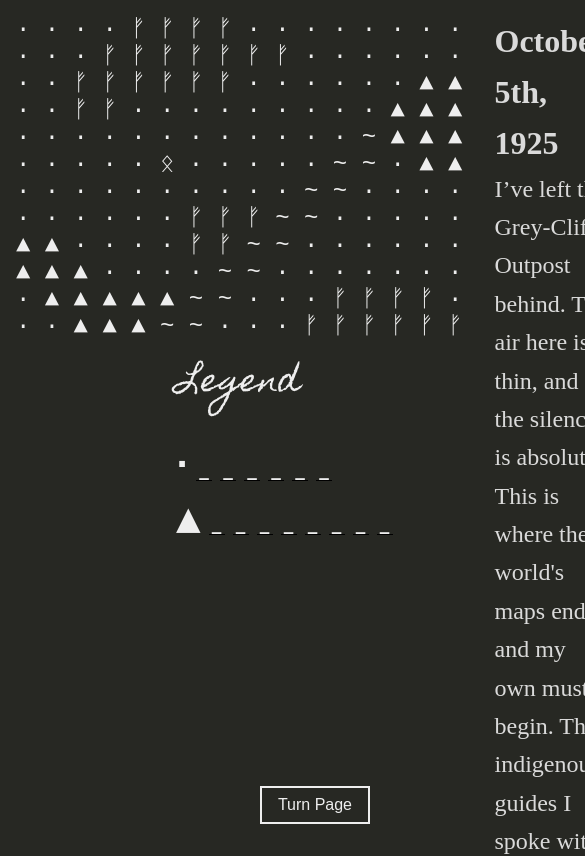
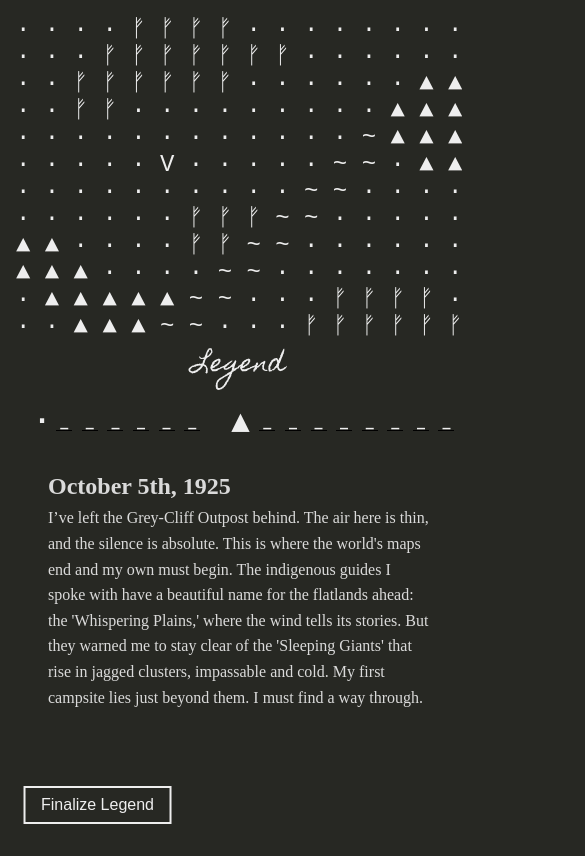
Before and after one commit to JaleneArmstrong/Alistair, a plain HTML site: page index.html in a window 390 px wide. Shown: the top 856 px of the page, 585 px wide, since content can reach past the window. Drawn offline with Linux system fonts and the light colour scheme.

Commit message:
feat: :sparkles: Introduction Text Input, Legend
A "finalize button" to check how the player did the legend before advancing has been implemented, refactored code and its logic as well

```diff
--- a/game.js
+++ b/game.js
@@ -11,7 +11,7 @@ const journalDates = {
   5: "October 15th, 1925",
   6: "October 17th, 1925",
   7: "October 19th, 1925",
-  // 8: "October 21st, 1925",
+  8: "October 21st, 1925",
 };
 
 const symbols = {
@@ -42,8 +42,8 @@ const pages = [
   },
   {
     num: 4,
-    entries: [7], // 8
-    solution: { P: "Plains", M: "Mountain", S: "Settlement" },
+    entries: [7, 8],
+    solution: { P: "Plains", M: "Mountain", V: "Village" },
   },
 ];
 
@@ -60,79 +60,41 @@ const pageData = pages.map((page) => ({
 async function textPopulatorInator(filePath, targetElementId) {
   try {
     const response = await fetch(filePath);
-    if (!response.ok) {
-      throw new Error(`Whomp Whomp: ${response.status}`);
-    }
-
+    if (!response.ok) throw new Error(`Whomp Whomp: ${response.status}`);
     const textContent = await response.text();
     const targetElement = document.getElementById(targetElementId);
-
-    if (targetElement) {
-      targetElement.textContent = textContent;
-    } else {
-      console.error(
-        `ERROR: Target Element With ID "${targetElementId}" Not Found!`
-      );
-    }
+    if (targetElement) targetElement.textContent = textContent;
   } catch (error) {
-    console.error(
-      `ERROR: Something Went Wrong While Fetching The File!`,
-      error
-    );
+    console.error("ERROR loading text:", error);
   }
 }
 
-function mapSymbolSwapperInator(mapString, symbolMap, ignoreChars = []) {
-  let swappedMap = "";
-  const lines = mapString.split("\n");
-
-  for (let i = 0; i < lines.length; i++) {
-    const line = lines[i];
-    let newLine = "";
-
-    for (let j = 0; j < line.length; j++) {
-      const char = line[j];
-      if (symbolMap[char] && !ignoreChars.includes(char)) {
-        newLine += symbolMap[char];
-      } else {
-        newLine += char;
-      }
-    }
-    swappedMap += newLine + (i < lines.length - 1 ? "\n" : "");
-  }
-  return swappedMap;
+function mapSymbolSwapperInator(mapString, symbolMap) {
+  return mapString
+    .split("\n")
+    .map((line) =>
+      [...line]
+        .map((char) => (symbolMap[char] ? symbolMap[char] : char))
+        .join("")
+    )
+    .join("\n");
 }
 
 async function swappedMapPopulatorInator(filePath, targetElementId, symbolMap) {
   try {
     const response = await fetch(filePath);
-    if (!response.ok) {
-      throw new Error(`Whomp Whomp: ${response.status}`);
-    }
-
+    if (!response.ok) throw new Error(`Whomp Whomp: ${response.status}`);
     const originalMap = await response.text();
     const swappedMap = mapSymbolSwapperInator(originalMap, symbolMap);
     const targetElement = document.getElementById(targetElementId);
-
-    if (targetElement) {
-      targetElement.textContent = swappedMap;
-    } else {
-      console.error(
-        `ERROR: Target Element With ID "${targetElementId}" Not Found!`
-      );
-    }
+    if (targetElement) targetElement.textContent = swappedMap;
   } catch (error) {
-    console.error(
-      `ERROR: Something Went Wrong While Fetching The File!`,
-      error
-    );
+    console.error("ERROR loading map:", error);
   }
 }
 
 function updateChapterInator(index) {
   const chapter = pageData[index];
-  const dateNum = chapter.firstEntryNumber;
-
   if (!chapter) {
     console.log("THE END");
     return;
@@ -141,7 +103,8 @@ function updateChapterInator(index) {
   currentChapterIndex = index;
   resetSecondEntryInator();
 
-  document.getElementById("journal-date").innerText = journalDates[dateNum];
+  document.getElementById("journal-date").innerText =
+    journalDates[chapter.firstEntryNumber];
   textPopulatorInator(chapter.journalEntry, "narrative-content");
   swappedMapPopulatorInator(chapter.mapPath, "map-display", chapter.symbols);
   symbolContainerPopulatorInator(chapter);
@@ -158,21 +121,26 @@ function resetSecondEntryInator() {
   secondDate.innerText = "";
   secondContent.textContent = "";
 
+  secondDate.classList.remove("fade-in");
+  secondContent.classList.remove("fade-in");
+
   showingSecondEntry = false;
+
+  const optionBtn = document.getElementById("turn-button");
+  if (optionBtn) optionBtn.style.display = "none";
 }
 
 function symbolContainerPopulatorInator(chapter) {
   const container = document.getElementById("legend-container");
   container.innerHTML = "";
 
-  const solution = chapter.solution;
+  const allSlots = [];
 
-  for (const [key, word] of Object.entries(solution)) {
+  for (const [key, word] of Object.entries(chapter.solution)) {
     const legendDiv = document.createElement("div");
     legendDiv.classList.add("symbol-container");
 
     const symbolChar = chapter.symbols[key] || key;
-
     const symbolSpan = document.createElement("span");
     symbolSpan.textContent = symbolChar;
     symbolSpan.classList.add("symbol");
@@ -181,25 +149,76 @@ function symbolContainerPopulatorInator(chapter) {
     for (let i = 0; i < word.length; i++) {
       const slot = document.createElement("span");
       slot.classList.add("symbol-slot");
-      slot.dataset.letter = word[i].toUpperCase();
+      slot.dataset.correct = word[i].toUpperCase();
       slot.textContent = "_";
       slot.contentEditable = "true";
       slot.spellcheck = false;
 
       slot.addEventListener("input", () => {
-        let char = slot.textContent.toUpperCase();
-        if (char.length > 1) char = char.slice(0, 1);
-        slot.textContent = char;
+        const char = slot.textContent.toUpperCase().replace(/[^A-Z]/g, "");
+        slot.textContent = char.slice(0, 1);
+
+        const currentIndex = allSlots.indexOf(slot);
+        if (char && currentIndex < allSlots.length - 1) {
+          allSlots[currentIndex + 1].focus();
+        }
       });
+
+      slot.addEventListener("keydown", (e) => {
+        const flatIndex = allSlots.indexOf(slot);
+
+        if (
+          ["ArrowRight", "ArrowLeft", "ArrowDown", "ArrowUp"].includes(e.key)
+        ) {
+          e.preventDefault();
+          let nextIndex = flatIndex;
+
+          if (e.key === "ArrowRight") nextIndex++;
+          if (e.key === "ArrowLeft") nextIndex--;
+          if (nextIndex >= 0 && nextIndex < allSlots.length) {
+            allSlots[nextIndex].focus();
+          }
+        }
+
+        if (e.key === "Enter") {
+          e.preventDefault();
+          const finalizeBtn = document.getElementById("legend-button");
+          if (finalizeBtn) finalizeBtn.click();
+        }
+      });
+
       legendDiv.appendChild(slot);
+      allSlots.push(slot);
     }
+
     container.appendChild(legendDiv);
   }
+
+  document
+    .getElementById("legend-button")
+    .addEventListener("click", () => checkLegendCompletionInator(chapter));
 }
 
-document.getElementById("option-button").addEventListener("click", async () => {
-  const chapter = pageData[currentChapterIndex];
-  if (!chapter) return;
+async function checkLegendCompletionInator(chapter) {
+  const allSlots = document.querySelectorAll(".symbol-slot");
+  let allCorrect = true;
+
+  allSlots.forEach((slot) => {
+    const correct = slot.dataset.correct.toUpperCase();
+    const user = slot.textContent.toUpperCase();
+    if (correct !== user) {
+      allCorrect = false;
+      slot.classList.add("incorrect");
+      setTimeout(() => slot.classList.remove("incorrect"), 500);
+    }
+  });
+
+  if (!allCorrect) {
+    alert("Not quite right yet. Keep trying!");
+    return;
+  }
+
+  console.log("Legend completed!");
 
   const secondDate = document.getElementById("second-journal-date");
   const secondContent = document.getElementById("second-narrative-content");
@@ -223,21 +242,13 @@ document.getElementById("option-button").addEventListener("click", async () => {
     }, 50);
 
     showingSecondEntry = true;
-  } else {
-    const nextIndex = currentChapterIndex + 1;
-    updateChapterInator(nextIndex);
+    document.getElementById("turn-button").style.display = "block";
   }
-});
+}
 
-document.addEventListener("keydown", (e) => {
-  const letter = e.key.toUpperCase();
-  const slots = document.querySelectorAll(".symbol-slot");
-
-  slots.forEach((slot) => {
-    if (slot.textContent === "_" && slot.dataset.letter === letter) {
-      slot.textContent = letter;
-    }
-  });
+document.getElementById("turn-button").addEventListener("click", () => {
+  const nextIndex = currentChapterIndex + 1;
+  updateChapterInator(nextIndex);
 });
 
 document.addEventListener("DOMContentLoaded", () => {
--- a/index.html
+++ b/index.html
@@ -16,6 +16,9 @@
         <div>
           <p id="legend">Legend</p>
           <div id="legend-container"></div>
+          <div id="legend-button-container">
+            <button id="legend-button">Finalize Legend</button>
+          </div>
         </div>
       </div>
       <div class="content">
@@ -27,7 +30,7 @@
         </div>
       </div>
       <div id="button-container">
-        <button id="option-button">Turn Page</button>
+        <button id="turn-button">Turn Page</button>
       </div>
     </div>
     <script src="game.js" defer></script>
--- a/styles.css
+++ b/styles.css
@@ -14,9 +14,54 @@ body {
   grid-template-areas: "menu content";
   grid-template-columns: 2fr 2fr;
   padding: 1rem;
+  gap: 1rem;
 }
 
-.container > div.map-container {
+@media (max-width: 900px) {
+  .container {
+    grid-template-areas:
+      "menu"
+      "content";
+    grid-template-columns: 1fr;
+  }
+
+  #map-display {
+    font-size: 1.2rem;
+  }
+
+  #journal-content {
+    padding: 1rem;
+  }
+
+  #button-container {
+    position: static;
+    text-align: center;
+    margin-top: 1rem;
+  }
+}
+
+@media (max-width: 600px) {
+  #map-display {
+    font-size: 1rem;
+  }
+
+  #narrative-content,
+  #second-narrative-content {
+    font-size: 1.2rem;
+  }
+
+  #journal-date,
+  #second-journal-date {
+    font-size: 1.6rem;
+  }
+
+  #turn-button {
+    width: 100%;
+    font-size: 0.9rem;
+  }
+}
+
+.map-container {
   grid-area: menu;
   text-align: center;
 }
@@ -31,22 +76,31 @@ body {
 }
 
 #legend {
-  font-size: 2rem;
-  padding: 10px;
+  font-size: 1.5rem;
   font-family: "Homemade Apple", cursive;
 }
 
+#legend-container {
+  display: grid;
+  grid-template-columns: repeat(2, 1fr);
+  gap: 0.1rem;
+  margin-top: 1rem;
+  justify-content: center;
+}
+
 .symbol-container {
-  margin-top: 1rem;
+  display: flex;
+  align-items: center;
+  gap: 0.1rem;
+  margin-left: 0;
   font-family: "Patrick Hand", cursive;
-  font-size: 1.2rem;
-  text-align: left;
-  margin-left: 10rem;
+  font-size: 1rem;
+  justify-content: center;
 }
 
 .symbol-container .symbol {
   font-weight: bold;
-  font-size: 2rem;
+  font-size: 1.5rem;
 }
 
 .symbol-container span {
@@ -71,23 +125,23 @@ body {
 }
 
 #journal-date {
-  font-size: 2rem;
+  font-size: 1.5rem;
   font-weight: 800;
 }
 
 #narrative-content {
-  font-size: 1.5rem;
+  font-size: 1rem;
   padding-bottom: 2rem;
 }
 
 #second-journal-date {
-  font-size: 2rem;
+  font-size: 1.5rem;
   font-weight: 800;
   padding-top: 2rem;
 }
 
 #second-narrative-content {
-  font-size: 1.5rem;
+  font-size: 1rem;
   padding-bottom: 2rem;
 }
 
@@ -110,7 +164,7 @@ body {
   z-index: 1000;
 }
 
-#option-button {
+#turn-button {
   padding: 0.5rem 1rem;
   font-size: 1rem;
   cursor: pointer;
@@ -118,3 +172,21 @@ body {
   color: #eee;
   border: 2px solid #eee;
 }
+
+#legend-button-container {
+  position: fixed;
+  bottom: 20px;
+  left: 25%;
+  transform: translateX(-50%);
+  z-index: 1000;
+  text-align: center;
+}
+
+#legend-button {
+  padding: 0.5rem 1rem;
+  font-size: 1rem;
+  cursor: pointer;
+  background-color: #272823;
+  color: #eee;
+  border: 2px solid #eee;
+}
```
Also changed, not shown: maps/map.txt, maps/map1.txt.
